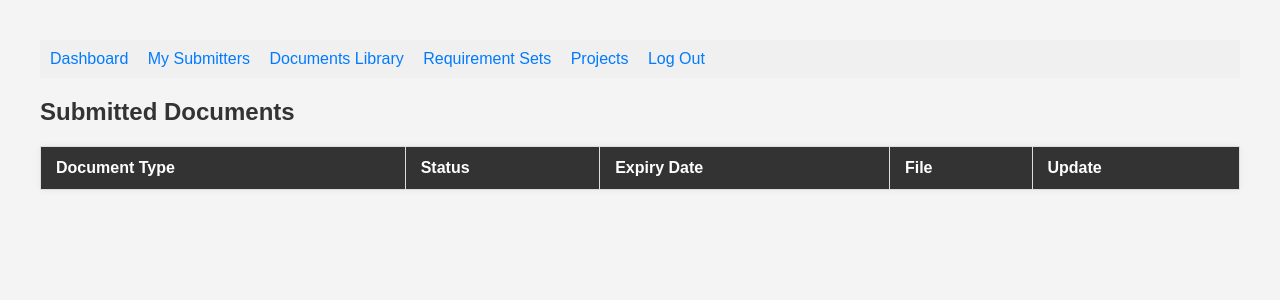
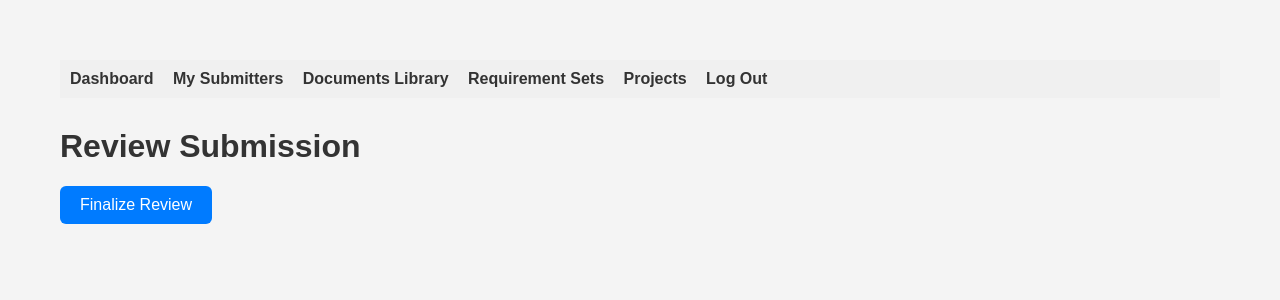
Before and after one commit to Klodmy/compliance, a Flask app: a page that uses templates/review_submission.html in a window 1280 px wide. Shown: the top 300 px of the page. Run offline with Flask 3, Linux system fonts and the light colour scheme; a user stored in the database is signed in; data comes from the database, SQL or seed files in the repository; both versions use the stored data as it was after the commit; lists and menus that the app fills with data are empty.

Commit message:
updated submission review page so all statuses are being updated simultaniously

```diff
--- a/app.py
+++ b/app.py
@@ -412,68 +412,133 @@ def projects():
 
 
 
-# submission assessment
-@app.route("/review_submission/<token>")
+@app.route("/review_submission/<token>", methods=["GET", "POST"])
 def review_submission(token):
-
-    # redirect if not logged in as admin
+    # Ensure admin access
     if not session.get("admin"):
         return redirect("/login")
 
     db = get_db()
 
-    # get information about submission to show admin for review
+    # Get submission info
     submission = db.execute("""
-    SELECT
-        project.project_number,
-        project.project_name,
-        requests.submitter_id,
-        requests.token,
-        requests.status,
-        requests.requirement_set_id,
-        submitting_users.name,
-        docs.*
-    FROM requests
-    JOIN project ON requests.project_id = project.id
-    JOIN submitting_users ON requests.submitter_id = submitting_users.id
-    LEFT JOIN docs ON docs.request_id = requests.id
-    WHERE requests.token = ?""", (token,)).fetchall()
+        SELECT
+            project.project_number,
+            project.project_name,
+            requests.submitter_id,
+            requests.token,
+            requests.status,
+            requests.requirement_set_id,
+            submitting_users.name AS submitter_name,
+            docs.*
+        FROM requests
+        JOIN project ON requests.project_id = project.id
+        JOIN submitting_users ON requests.submitter_id = submitting_users.id
+        LEFT JOIN docs ON docs.request_id = requests.id
+        WHERE requests.token = ?
+    """, (token,)).fetchall()
 
-    requirements = db.execute("SELECT doc_type FROM requirements WHERE set_id = ?", (submission[0]["requirement_set_id"],)).fetchall()
+    if not submission:
+        flash("Submission not found.")
+        return redirect("/admin")
 
+    # Get list of required doc types
+    requirement_set_id = submission[0]["requirement_set_id"]
+    requirements = db.execute(
+        "SELECT doc_type FROM requirements WHERE set_id = ?",
+        (requirement_set_id,)
+    ).fetchall()
 
-    # gets all already submitted docs
+    # Map submitted docs by doc_type for lookup
     submitted_lookup = {
         doc["doc_type"]: dict(doc) for doc in submission if doc["id"]
     }
 
-    # list for rendering
+    # Prepare docs to display (submitted or placeholders)
     docs_to_display = []
-
-    # loops through requirements for this submission
     for req in requirements:
-
-        # get each requested doc type
         doc_type = req["doc_type"]
-
-        # looks for it in already submitted docs
         doc = submitted_lookup.get(doc_type)
-
-        # if finds, adds it to docs to display
         if doc:
             docs_to_display.append(doc)
-
-        # if not, puts placeholder with temporary values to display
         else:
             docs_to_display.append({
-            "doc_type": doc_type,
-            "doc_status": "not_submitted",
-            "link": None,
-            "expiry_date": None,
-            "id": None
-        })
+                "doc_type": doc_type,
+                "doc_status": "not_submitted",
+                "link": None,
+                "expiry_date": None,
+                "id": None
+            })
 
-    return render_template("review_submission.html", docs=docs_to_display)
+    # Handle form submission
+    if request.method == "POST":
+        updated_doc_ids = []
+
+        for doc in docs_to_display:
+            doc_id = doc.get("id")
+            if doc_id:
+                new_status = request.form.get(f"status_{doc_id}")
+                if new_status:
+                    try:
+                        db.execute("UPDATE docs SET doc_status = ? WHERE id = ?", (new_status, doc_id))
+                        updated_doc_ids.append(doc_id)
+                    except Exception as e:
+                        print(f"Failed to update doc {doc_id}: {e}")
+
+        db.commit()
+
+        # Get request ID for status update
+        request_id = db.execute(
+            "SELECT id FROM requests WHERE token = ?", (token,)
+        ).fetchone()["id"]
+
+        # Recalculate overall request status
+        docs = db.execute("""
+            SELECT
+                requirements.doc_type,
+                docs.link,
+                docs.doc_status,
+                requests.status
+            FROM requests
+            JOIN requirements ON requirements.set_id = requests.requirement_set_id
+            LEFT JOIN docs ON docs.request_id = requests.id AND docs.doc_type = requirements.doc_type
+            WHERE requests.id = ?
+        """, (request_id,)).fetchall()
+
+        new_status = get_submission_status(docs)
+        db.execute("UPDATE requests SET status = ? WHERE id = ?", (new_status, request_id))
+        db.commit()
+
+        # Email the submitter
+        request_info = db.execute("SELECT name, submitter_id FROM requests WHERE id = ?", (request_id,)).fetchone()
+        submitter_email = db.execute("SELECT email FROM submitting_users WHERE id = ?", (request_info["submitter_id"],)).fetchone()
+
+        subject = f"Status Update: Request {request_info['name']}"
+        text_body = f"Your submission {request_info['name']} status was updated to {new_status}."
+
+        html_body = f"""
+            <html>
+                <body style="font-family: Arial, sans-serif; line-height: 1.5; color: #333;">
+                    <div style="max-width: 600px; margin: auto; padding: 20px; border: 1px solid #eee; border-radius: 6px;">
+                        <h2>Status Update</h2>
+                        <p>The status of your submission <strong>{request_info['name']}</strong> has been updated to <strong>{new_status.replace("_", " ").title()}</strong>.</p>
+                        <p>Please log in to your dashboard to view the details.</p>
+                        <a href="http://127.0.0.1:5000/submitter_login"
+                            style="display: inline-block; background-color: #007bff; color: white; padding: 10px 20px; text-decoration: none; border-radius: 4px;">
+                            Go to Dashboard
+                        </a>
+                    </div>
+                </body>
+            </html>
+        """
+
+        send_email(submitter_email["email"], subject, text_body, html_body, email_password)
+
+        flash("Review finalized. Submission status updated and email sent.")
+        return redirect(f"/review_submission/{token}")
+
+    return render_template("review_submission.html", docs=docs_to_display, token=token)
+
 
 
 @app.route("/expiration", methods=['GET', 'POST'])
@@ -587,7 +652,6 @@ def change_status():
         db.commit()
 
         # gets docs from this request and checks for the whole submission status
-        #docs = db.execute("SELECT * FROM docs WHERE request_id = ?", (token['id'],)).fetchall()
         docs = db.execute("""
         SELECT
             requirements.doc_type,
@@ -600,6 +664,7 @@ def change_status():
         WHERE requests.id = ?
         """, (token['id'],)).fetchall()
 
+        # get's submission status based on statuses of each separate doc
         new_request_status = get_submission_status(docs)
 
         # updates submission status
@@ -616,7 +681,7 @@ def change_status():
                     <body style="font-family: Arial, sans-serif; line-height: 1.5; color: #333;">
                         <div style="max-width: 600px; margin: auto; padding: 20px; border: 1px solid #eee; border-radius: 6px;">
                             <h2 style="color: #444;">Status of your submission has been updated.</span></h2>
-                            <p>Request {token['name']} status changed to {new_request_status.replace('_', ' ').title()}. Please login to review the submission.</p>
+                            <p>Request <strong>{token['name']}</strong> status changed to {new_request_status.replace('_', ' ').title()}. Please login to review the submission.</p>
                             <a href="http://127.0.0.1:5000/submitter_login"
                             style="display: inline-block; background-color: #007bff; color: white; padding: 10px 20px; text-decoration: none; border-radius: 4px;">Login to Dashboard</a>
                         </div>
--- a/templates/review_submission.html
+++ b/templates/review_submission.html
@@ -2,93 +2,124 @@
 <html lang="en">
 <head>
     <meta charset="UTF-8">
-    <title>Submitted Documents</title>
+    <title>Review Submission</title>
     <link rel="stylesheet" href="{{ url_for('static', filename='style.css') }}">
+    <style>
+        body {
+            font-family: Arial, sans-serif;
+            padding: 20px;
+        }
+
+        .doc-section {
+            border: 1px solid #ccc;
+            border-radius: 8px;
+            padding: 15px;
+            margin-bottom: 20px;
+            background-color: #f9f9f9;
+        }
+
+        .doc-section p {
+            margin: 5px 0;
+        }
+
+        select {
+            padding: 5px;
+            border-radius: 4px;
+        }
+
+        .not-submitted {
+            color: red;
+            font-weight: bold;
+        }
+
+        button {
+            background-color: #007bff;
+            color: white;
+            padding: 10px 20px;
+            border: none;
+            border-radius: 6px;
+            cursor: pointer;
+            font-size: 16px;
+        }
+
+        button:hover {
+            background-color: #0056b3;
+        }
+
+        .flash {
+            background-color: #dff0d8;
+            color: #3c763d;
+            padding: 10px;
+            margin-bottom: 20px;
+            border: 1px solid #d6e9c6;
+            border-radius: 4px;
+        }
+
+        nav {
+            background-color: #f0f0f0;
+            padding: 10px;
+            margin-bottom: 30px;
+        }
+
+        nav a {
+            margin-right: 15px;
+            text-decoration: none;
+            color: #333;
+            font-weight: bold;
+        }
+
+        nav a:hover {
+            text-decoration: underline;
+        }
+    </style>
 </head>
 <body>
 
-
-
-    <nav style="background-color: #f0f0f0; padding: 10px;">
-        <a href="/admin" style="margin-right: 15px;">Dashboard</a>
-        <a href="/my_submitters" style="margin-right: 15px;">My Submitters</a>
-        <a href="/documents_library" style="margin-right: 15px;">Documents Library</a>
-        <a href="/my_sets" style="margin-right: 15px;">Requirement Sets</a>
-        <a href="/projects" style="margin-right: 15px;">Projects</a>
+    <nav>
+        <a href="/admin">Dashboard</a>
+        <a href="/my_submitters">My Submitters</a>
+        <a href="/documents_library">Documents Library</a>
+        <a href="/my_sets">Requirement Sets</a>
+        <a href="/projects">Projects</a>
         <a href="/logout">Log Out</a>
     </nav>
 
-    <h2>Submitted Documents</h2>
+    <h1>Review Submission</h1>
 
     {% with messages = get_flashed_messages() %}
         {% if messages %}
-       <div class="flash-messages">
+            <div class="flash">
                 {% for message in messages %}
-        <div class="flash">{{ message }}</div>
+                    {{ message }}
                 {% endfor %}
             </div>
         {% endif %}
     {% endwith %}
 
-    <table>
-        <thead>
-            <tr>
-                <th>Document Type</th>
-                <th>Status</th>
-                <th>Expiry Date</th>
-                <th>File</th>
-                <th>Update</th>
-            </tr>
-        </thead>
-        <tbody>
+    <form method="POST">
         {% for doc in docs %}
-                <tr {% if not doc.id %}style="color: #888; font-style: italic;"{% endif %}>
-                    <td>{{ doc.doc_type }}</td>
+            <div class="doc-section">
+                <p><strong>Document Type:</strong> {{ doc.doc_type }}</p>
 
-                    <td>
-                        {% if doc.id %}
-                            <select name="new_status" form="form-{{ doc.id }}">
-                                <option value="pending_review" {% if doc.doc_status == 'pending_review' %}selected{% endif %}>Pending Review</option>
-                                <option value="approved" {% if doc.doc_status == 'approved' %}selected{% endif %}>Approved</option>
-                                <option value="action_required" {% if doc.doc_status == 'action_required' %}selected{% endif %}>Action Required</option>
+                {% if doc.id and doc.link %}
+                    <p><strong>Current Status:</strong> {{ doc.doc_status.replace('_', ' ').title() }}</p>
+                    <p><a href="{{ doc.link }}" target="_blank">View Document</a></p>
+
+                    <label for="status_{{ doc.id }}">Update Status:</label>
+                    <select name="status_{{ doc.id }}" id="status_{{ doc.id }}">
+                        <option value="pending" {% if doc.doc_status == "pending" %}selected{% endif %}>Pending</option>
+                        <option value="approved" {% if doc.doc_status == "approved" %}selected{% endif %}>Approved</option>
+                        <option value="rejected" {% if doc.doc_status == "rejected" %}selected{% endif %}>Rejected</option>
+                        <option value="action_required" {% if doc.doc_status == "action_required" %}selected{% endif %}>Action Required</option>
                     </select>
                 {% else %}
-                            Not submitted
+                    <p class="not-submitted">This document has not been submitted.</p>
                 {% endif %}
-                    </td>
-
-                    <td>
-                        {% if doc.expiry_date %}
-                            {{ doc.expiry_date }}
-                        {% else %}
-                            —
-                        {% endif %}
-                    </td>
-
-                    <td>
-                        {% if doc.link %}
-                            <a href="{{ doc.link }}" target="_blank">View</a>
-                        {% else %}
-                            Not submitted
-                        {% endif %}
-                    </td>
-
-                    <td>
-                        {% if doc.id %}
-                            <form method="post" action="/change_status" id="form-{{ doc.id }}">
-                                <input type="hidden" name="doc_id" value="{{ doc.id }}">
-                                <button type="submit">Update</button>
-                            </form>
-                        {% else %}
-                            —
-                        {% endif %}
-                    </td>
-                </tr>
+            </div>
         {% endfor %}
 
-
-        </tbody>
-    </table>
+        <button type="submit">Finalize Review</button>
+    </form>
 
 </body>
 </html>
```
Also changed, not shown: database.db. Lines whose indentation alone changed are shown as unchanged.
